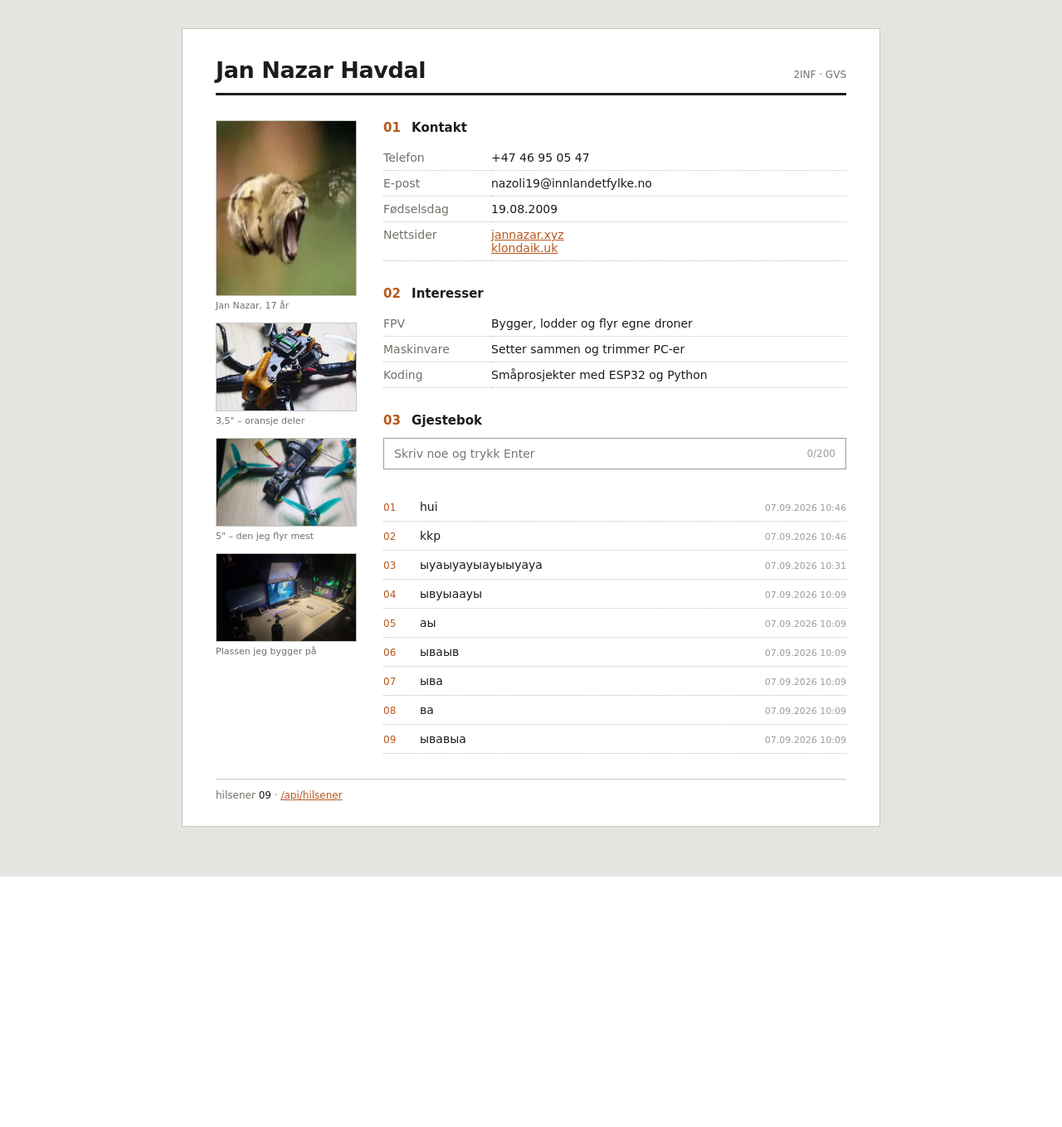
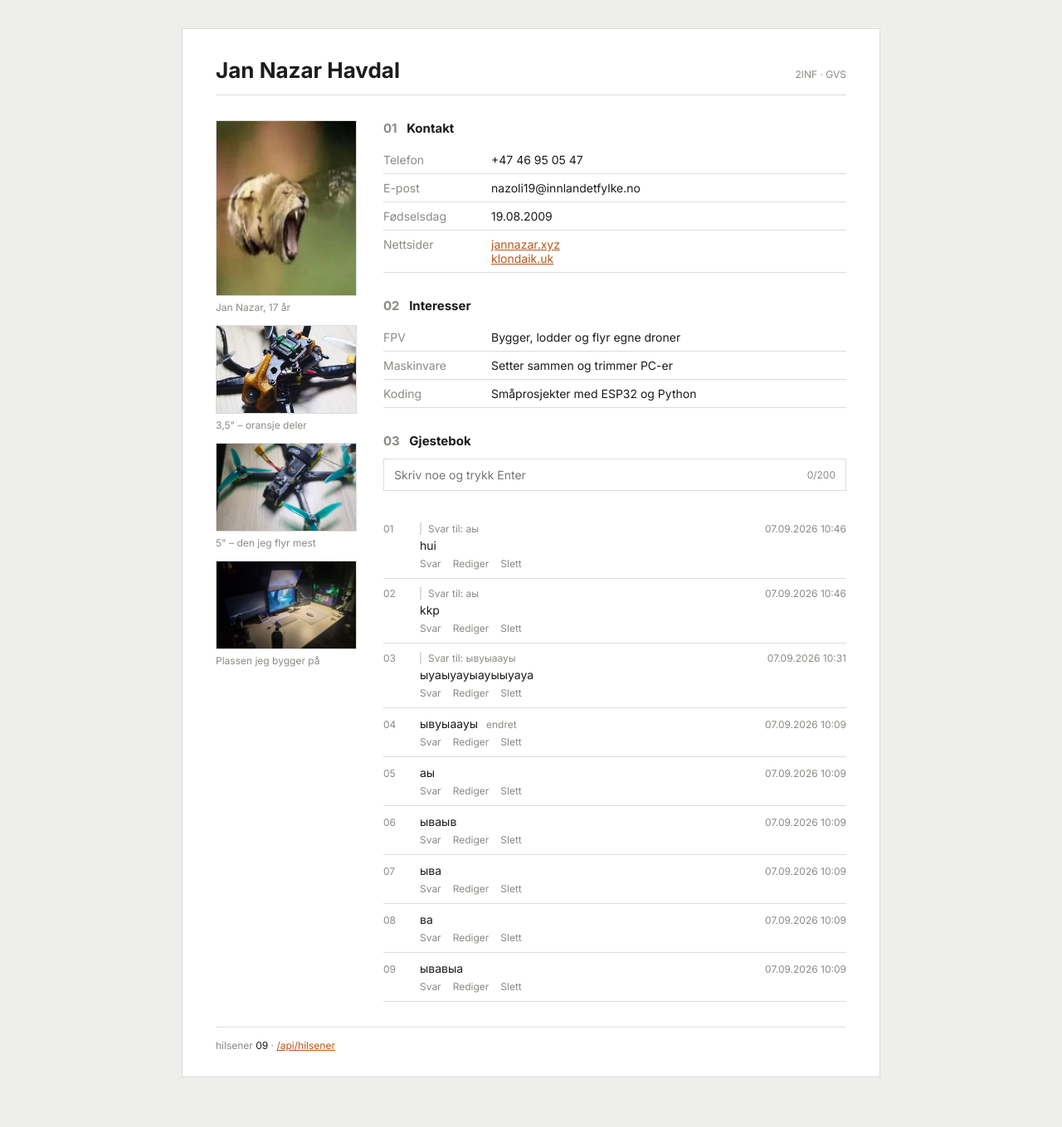
Before and after one commit to KrekerDM/SimpleFlaskWEB, a Flask app: page / in a window 1280 px wide. Shown: the whole page at 83% size. Before the commit the page ends 1057 px from the top, so only its background shows below. Run offline with Flask 3, Linux system fonts and the light colour scheme; data comes from the database, SQL or seed files in the repository; both versions use the stored data as it was after the commit.

Commit message:
update svar-Redig

```diff
--- a/app.py
+++ b/app.py
@@ -8,7 +8,14 @@ app = flask.Flask(__name__)
 
 DATABASE = os.path.join(os.path.dirname(__file__), 'hilsener.db')
 MAKS_LENGDE = 200
+KORT_LENGDE = 40
 FODSELSDAG = date(2009, 8, 19)
+
+SPORRING = """
+    SELECT h.id, h.tekst, h.tidspunkt, h.endret, h.svar_til, s.tekst AS svar_tekst
+    FROM hilsener h
+    LEFT JOIN hilsener s ON s.id = h.svar_til
+"""
 
 
 def koble():
@@ -23,20 +30,63 @@ def lag_tabell():
         CREATE TABLE IF NOT EXISTS hilsener (
             id INTEGER PRIMARY KEY AUTOINCREMENT,
             tekst TEXT NOT NULL,
-            tidspunkt TEXT NOT NULL
+            tidspunkt TEXT NOT NULL,
+            svar_til INTEGER,
+            endret TEXT
         )
     """)
     kobling.commit()
     kobling.close()
 
 
+def naa():
+    return datetime.now().strftime('%d.%m.%Y %H:%M')
+
+
+def kort_tekst(tekst):
+    if tekst and len(tekst) > KORT_LENGDE:
+        return tekst[:KORT_LENGDE].rstrip() + '…'
+    return tekst
+
+
+def lag_hilsen(rad):
+    hilsen = dict(rad)
+    hilsen['svar_kort'] = kort_tekst(hilsen.pop('svar_tekst'))
+    return hilsen
+
+
 def hent_alle():
     kobling = koble()
-    rader = kobling.execute(
-        'SELECT tekst, tidspunkt FROM hilsener ORDER BY id DESC'
-    ).fetchall()
+    rader = kobling.execute(SPORRING + 'ORDER BY h.id DESC').fetchall()
     kobling.close()
-    return [dict(rad) for rad in rader]
+    return [lag_hilsen(rad) for rad in rader]
+
+
+def hent_en(kobling, hilsen_id):
+    rad = kobling.execute(SPORRING + 'WHERE h.id = ?', (hilsen_id,)).fetchone()
+    return lag_hilsen(rad) if rad else None
+
+
+def tell(kobling):
+    return kobling.execute('SELECT COUNT(*) FROM hilsener').fetchone()[0]
+
+
+def les_tekst(data):
+    tekst = str(data.get('tekst', '')).strip()
+    if not tekst:
+        return None, 'Du må skrive noe før du trykker Enter.'
+    if len(tekst) > MAKS_LENGDE:
+        return None, f'Hilsenen kan ikke være lengre enn {MAKS_LENGDE} tegn.'
+    return tekst, None
+
+
+def finn_traad(kobling, hilsen_id):
+    ider = [hilsen_id]
+    for forelder in ider:
+        for rad in kobling.execute('SELECT id FROM hilsener WHERE svar_til = ?', (forelder,)):
+            ider.append(rad['id'])
+    return ider
+
 
 def regn_alder(fodt):
     i_dag = date.today()
@@ -68,32 +118,77 @@ def api():
 @app.route('/hilsen', methods=['POST'])
 def ny_hilsen():
     data = flask.request.get_json(silent=True) or {}
-    tekst = str(data.get('tekst', '')).strip()
+    tekst, feil = les_tekst(data)
+    if feil:
+        return flask.jsonify({'feil': feil}), 400
 
-    if not tekst:
-        return flask.jsonify({'feil': 'Du må skrive noe før du trykker Enter.'}), 400
-
-    if len(tekst) > MAKS_LENGDE:
-        return flask.jsonify({
-            'feil': f'Hilsenen kan ikke være lengre enn {MAKS_LENGDE} tegn.'
-        }), 400
-
-    tidspunkt = datetime.now().strftime('%d.%m.%Y %H:%M')
+    try:
+        svar_til = int(data['svar_til']) if data.get('svar_til') is not None else None
+    except (TypeError, ValueError):
+        return flask.jsonify({'feil': 'Ugyldig hilsen å svare på.'}), 400
 
     kobling = koble()
-    kobling.execute(
-        'INSERT INTO hilsener (tekst, tidspunkt) VALUES (?, ?)',
-        (tekst, tidspunkt),
+    if svar_til is not None and hent_en(kobling, svar_til) is None:
+        kobling.close()
+        return flask.jsonify({'feil': 'Hilsenen du svarte på finnes ikke lenger.'}), 404
+
+    markor = kobling.execute(
+        'INSERT INTO hilsener (tekst, tidspunkt, svar_til) VALUES (?, ?, ?)',
+        (tekst, naa(), svar_til),
     )
     kobling.commit()
-    antall = kobling.execute('SELECT COUNT(*) FROM hilsener').fetchone()[0]
+    hilsen = hent_en(kobling, markor.lastrowid)
+    hilsen['antall'] = tell(kobling)
     kobling.close()
 
-    return flask.jsonify({'tekst': tekst, 'tidspunkt': tidspunkt, 'antall': antall})
+    return flask.jsonify(hilsen)
+
+
+@app.route('/hilsen/<int:hilsen_id>', methods=['PUT'])
+def endre_hilsen(hilsen_id):
+    data = flask.request.get_json(silent=True) or {}
+    tekst, feil = les_tekst(data)
+    if feil:
+        return flask.jsonify({'feil': feil}), 400
+
+    kobling = koble()
+    if hent_en(kobling, hilsen_id) is None:
+        kobling.close()
+        return flask.jsonify({'feil': 'Fant ikke hilsenen.'}), 404
+
+    kobling.execute(
+        'UPDATE hilsener SET tekst = ?, endret = ? WHERE id = ?',
+        (tekst, naa(), hilsen_id),
+    )
+    kobling.commit()
+    hilsen = hent_en(kobling, hilsen_id)
+    hilsen['kort'] = kort_tekst(tekst)
+    kobling.close()
+
+    return flask.jsonify(hilsen)
+
+
+@app.route('/hilsen/<int:hilsen_id>', methods=['DELETE'])
+def slett_hilsen(hilsen_id):
+    kobling = koble()
+    if hent_en(kobling, hilsen_id) is None:
+        kobling.close()
+        return flask.jsonify({'feil': 'Fant ikke hilsenen.'}), 404
+
+    ider = finn_traad(kobling, hilsen_id)
+    plasser = ','.join('?' for _ in ider)
+    kobling.execute(f'DELETE FROM hilsener WHERE id IN ({plasser})', ider)
+    kobling.commit()
+    antall = tell(kobling)
+    kobling.close()
+
+    return flask.jsonify({'slettet': ider, 'antall': antall})
 
 
 @app.errorhandler(404)
 def ikke_funnet(feil):
+    if flask.request.path.startswith('/api/') or flask.request.method != 'GET':
+        return flask.jsonify({'feil': 'Fant ikke hilsenen.'}), 404
     return flask.render_template('404.html'), 404
 
 
--- a/requirements.txt
+++ /dev/null
@@ -1 +0,0 @@
-Flask
--- a/static/script.js
+++ b/static/script.js
@@ -4,68 +4,280 @@ const teller = document.getElementById("teller");
 const feilmelding = document.getElementById("feilmelding");
 const tomMelding = document.getElementById("tom-melding");
 const antallUt = document.getElementById("antall");
+const svarLinje = document.getElementById("svarer");
+const svarTekst = document.getElementById("svarer-tekst");
+const avbrytKnapp = document.getElementById("avbryt-svar");
 const maks = felt.maxLength;
 
 let sender = false;
+let svarerTil = null;
+let redigerer = null;
 
-function vis(tekst, tidspunkt) {
-  const rad = document.createElement("li");
+async function send(url, metode, kropp) {
+  const svar = await fetch(url, {
+    method: metode,
+    headers: kropp ? { "Content-Type": "application/json" } : {},
+    body: kropp ? JSON.stringify(kropp) : null,
+  });
+  return { ok: svar.ok, data: await svar.json() };
+}
 
-  const innhold = document.createElement("span");
-  innhold.className = "tekst";
-  innhold.textContent = tekst;
+function lag(tag, klasse, tekst) {
+  const element = document.createElement(tag);
+  element.className = klasse;
+  if (tekst !== undefined) {
+    element.textContent = tekst;
+  }
+  return element;
+}
 
-  const stempel = document.createElement("span");
-  stempel.className = "tid";
-  stempel.textContent = tidspunkt;
+function lagSitat(id, kort) {
+  const sitat = lag("span", "sitat", "Svar til: " + kort);
+  sitat.dataset.svarTil = id;
+  return sitat;
+}
+
+function lagEndret(tidspunkt) {
+  const merke = lag("span", "endret", "endret");
+  merke.title = "Endret " + tidspunkt;
+  return merke;
+}
+
+function lagRad(hilsen) {
+  const rad = lag("li", "");
+  rad.dataset.id = hilsen.id;
+
+  const innhold = lag("div", "innhold");
+  if (hilsen.svar_kort) {
+    innhold.appendChild(lagSitat(hilsen.svar_til, hilsen.svar_kort));
+  }
+  innhold.appendChild(lag("span", "tekst", hilsen.tekst));
+
+  const handlinger = lag("span", "handlinger");
+  ["Svar", "Rediger", "Slett"].forEach(function (navn) {
+    const knapp = lag("button", "", navn);
+    knapp.type = "button";
+    knapp.dataset.handling = navn.toLowerCase();
+    handlinger.appendChild(knapp);
+  });
+  innhold.appendChild(handlinger);
 
   rad.appendChild(innhold);
-  rad.appendChild(stempel);
-  liste.insertBefore(rad, liste.firstChild);
-  tomMelding.hidden = true;
+  rad.appendChild(lag("span", "tid", hilsen.tidspunkt));
+  return rad;
 }
 
-function nullstillFelt() {
-  felt.value = "";
-  teller.textContent = "0/" + maks;
-  teller.classList.remove("naer-grensa");
+function finnSvar(id) {
+  return liste.querySelectorAll('.sitat[data-svar-til="' + id + '"]');
 }
 
+function settAntall(antall) {
+  antallUt.textContent = String(antall).padStart(2, "0");
+  tomMelding.hidden = antall > 0;
+}
+
+function startSvar(rad) {
+  svarerTil = Number(rad.dataset.id);
+  svarTekst.textContent = rad.querySelector(".tekst").textContent;
+  svarLinje.hidden = false;
+  feilmelding.textContent = "";
+  felt.focus();
+}
+
+function stoppSvar() {
+  svarerTil = null;
+  svarTekst.textContent = "";
+  svarLinje.hidden = true;
+}
+
+function stoppRediger() {
+  if (!redigerer) {
+    return;
+  }
+
+  const rad = redigerer;
+  redigerer = null;
+  rad.querySelector(".rediger-felt").remove();
+  rad.querySelector(".rediger-hjelp").remove();
+  rad.querySelector(".tekst").hidden = false;
+  rad.querySelector(".handlinger").hidden = false;
+}
+
+async function lagreRediger(rad, redigerFelt) {
+  const tekst = redigerFelt.value.trim();
+  const tekstUt = rad.querySelector(".tekst");
+  const id = Number(rad.dataset.id);
+
+  if (tekst === "") {
+    return;
+  }
+
+  if (tekst === tekstUt.textContent) {
+    stoppRediger();
+    felt.focus();
+    return;
+  }
+
+  try {
+    const svar = await send("/hilsen/" + id, "PUT", { tekst: tekst });
+
+    if (!svar.ok) {
+      feilmelding.textContent = svar.data.feil;
+      return;
+    }
+
+    tekstUt.textContent = svar.data.tekst;
+
+    const merke = rad.querySelector(".endret");
+    if (merke) {
+      merke.remove();
+    }
+    tekstUt.after(lagEndret(svar.data.endret));
+
+    finnSvar(id).forEach(function (sitat) {
+      sitat.textContent = "Svar til: " + svar.data.kort;
+    });
+
+    if (svarerTil === id) {
+      svarTekst.textContent = svar.data.tekst;
+    }
+
+    feilmelding.textContent = "";
+    stoppRediger();
+    felt.focus();
+  } catch (error) {
+    feilmelding.textContent = "Fikk ikke kontakt med serveren.";
+  }
+}
+
+function startRediger(rad) {
+  if (redigerer === rad) {
+    return;
+  }
+
+  stoppRediger();
+  redigerer = rad;
+
+  const tekst = rad.querySelector(".tekst");
+  const redigerFelt = lag("input", "rediger-felt");
+  redigerFelt.type = "text";
+  redigerFelt.maxLength = maks;
+  redigerFelt.value = tekst.textContent;
+  redigerFelt.setAttribute("aria-label", "Endre hilsenen");
+
+  redigerFelt.addEventListener("keydown", function (e) {
+    if (e.key === "Escape") {
+      stoppRediger();
+      felt.focus();
+    } else if (e.key === "Enter") {
+      lagreRediger(rad, redigerFelt);
+    }
+  });
+
+  tekst.hidden = true;
+  rad.querySelector(".handlinger").hidden = true;
+  rad.querySelector(".innhold").append(
+    redigerFelt,
+    lag("span", "rediger-hjelp", "Esc for å avbryte · Enter for å lagre")
+  );
+
+  redigerFelt.focus();
+  redigerFelt.setSelectionRange(maks, maks);
+}
+
+async function slett(rad) {
+  const id = Number(rad.dataset.id);
+  const sporsmal = finnSvar(id).length > 0
+    ? "Slette hilsenen og svarene på den?"
+    : "Slette denne hilsenen?";
+
+  if (!window.confirm(sporsmal)) {
+    return;
+  }
+
+  try {
+    const svar = await send("/hilsen/" + id, "DELETE");
+
+    if (!svar.ok) {
+      feilmelding.textContent = svar.data.feil;
+      return;
+    }
+
+    svar.data.slettet.forEach(function (slettetId) {
+      const slettetRad = liste.querySelector('li[data-id="' + slettetId + '"]');
+
+      if (redigerer === slettetRad) {
+        redigerer = null;
+      }
+      if (svarerTil === slettetId) {
+        stoppSvar();
+      }
+      if (slettetRad) {
+        slettetRad.remove();
+      }
+    });
+
+    settAntall(svar.data.antall);
+    feilmelding.textContent = "";
+  } catch (error) {
+    feilmelding.textContent = "Fikk ikke kontakt med serveren.";
+  }
+}
+
+liste.addEventListener("click", function (e) {
+  const knapp = e.target.closest("button[data-handling]");
+  if (!knapp) {
+    return;
+  }
+
+  const rad = knapp.closest("li");
+  if (knapp.dataset.handling === "svar") {
+    startSvar(rad);
+  } else if (knapp.dataset.handling === "rediger") {
+    startRediger(rad);
+  } else {
+    slett(rad);
+  }
+});
+
+avbrytKnapp.addEventListener("click", function () {
+  stoppSvar();
+  felt.focus();
+});
+
 felt.addEventListener("input", function () {
-  const lengde = felt.value.length;
-  teller.textContent = lengde + "/" + maks;
-  teller.classList.toggle("naer-grensa", lengde > maks - 20);
+  teller.textContent = felt.value.length + "/" + maks;
+  teller.classList.toggle("naer-grensa", felt.value.length > maks - 20);
   feilmelding.textContent = "";
 });
 
 felt.addEventListener("keydown", async function (e) {
-  if (e.key !== "Enter" || sender) {
+  if (e.key === "Escape") {
+    stoppSvar();
     return;
   }
 
   const tekst = felt.value.trim();
-  if (tekst === "") {
+  if (e.key !== "Enter" || sender || tekst === "") {
     return;
   }
 
   sender = true;
 
   try {
-    const svar = await fetch("/hilsen", {
-      method: "POST",
-      headers: { "Content-Type": "application/json" },
-      body: JSON.stringify({ tekst: tekst }),
-    });
-    const data = await svar.json();
+    const svar = await send("/hilsen", "POST", { tekst: tekst, svar_til: svarerTil });
 
     if (!svar.ok) {
-      feilmelding.textContent = data.feil;
+      feilmelding.textContent = svar.data.feil;
       return;
     }
 
-    vis(data.tekst, data.tidspunkt);
-    antallUt.textContent = String(data.antall).padStart(2, "0");
-    nullstillFelt();
+    liste.insertBefore(lagRad(svar.data), liste.firstChild);
+    settAntall(svar.data.antall);
+    stoppSvar();
+    felt.value = "";
+    teller.textContent = "0/" + maks;
+    teller.classList.remove("naer-grensa");
   } catch (error) {
     feilmelding.textContent = "Fikk ikke kontakt med serveren.";
   } finally {
@@ -73,7 +285,6 @@ felt.addEventListener("keydown", async function (e) {
   }
 });
 
-// vise bilder
 const visning = document.getElementById("visning");
 const visningBilde = document.getElementById("visning-bilde");
 const visningTekst = document.getElementById("visning-tekst");
--- a/static/style.css
+++ b/static/style.css
@@ -1,17 +1,27 @@
+:root {
+  --bakgrunn: #eeeeec;
+  --ark: #ffffff;
+  --tekst: #1c1c1a;
+  --svak: #8a8b85;
+  --strek: #dcdcd8;
+  --aksent: #b8571c;
+  --feil: #a33a22;
+}
+
 body {
   margin: 0;
   padding: 34px 16px 60px;
-  background-color: #e4e5e1;
-  color: #1c1c1a;
-  font-family: cursive;
+  background-color: var(--bakgrunn);
+  color: var(--tekst);
+  font-family: "Inter", "Segoe UI", Helvetica, Arial, sans-serif;
   font-size: 14px;
 }
 
 .ark {
   max-width: 760px;
   margin: 0 auto;
-  background-color: #ffffff;
-  border: 1px solid #c6c7c1;
+  background-color: var(--ark);
+  border: 1px solid var(--strek);
   padding: 34px 40px 30px;
 }
 
@@ -20,20 +30,33 @@ header {
   align-items: baseline;
   justify-content: space-between;
   gap: 16px;
-  border-bottom: 3px solid #1c1c1a;
-  padding-bottom: 12px;
+  border-bottom: 1px solid var(--strek);
+  padding-bottom: 14px;
 }
 
 h1 {
   margin: 0;
-  font-size: 27px;
-  letter-spacing: -0.4px;
+  font-size: 26px;
+}
+
+.stempel,
+.rail figcaption,
+.tom,
+.sitat,
+.endret,
+.logg .tid,
+.handlinger button,
+#avbryt-svar,
+.rediger-hjelp,
+#teller,
+#feilmelding,
+footer,
+#visning p {
+  font-size: 12px;
 }
 
 .stempel {
-  font-family: cursive;
-  font-size: 12px;
-  color: #6f7168;
+  color: var(--svak);
   white-space: nowrap;
 }
 
@@ -47,9 +70,8 @@ h2 {
 }
 
 .nr {
-  font-family: cursive;
-  color: #b8571c;
   margin-right: 8px;
+  color: var(--svak);
 }
 
 .rader {
@@ -58,17 +80,18 @@ h2 {
   margin: 0;
 }
 
+.rader dt,
+.rader dd {
+  padding: 8px 0;
+  border-bottom: 1px solid var(--strek);
+}
+
 .rader dt {
-  padding: 7px 0;
-  border-bottom: 1px dotted #c2c3bc;
-  color: #6f7168;
+  color: var(--svak);
 }
 
 .rader dd {
   margin: 0;
-  padding: 7px 0;
-  border-bottom: 1px dotted #c2c3bc;
-  font-family: cursive;
   word-break: break-word;
 }
 
@@ -93,7 +116,7 @@ h2 {
   display: block;
   width: 100%;
   padding: 0;
-  border: 1px solid #c6c7c1;
+  border: 1px solid var(--strek);
   background: none;
   cursor: zoom-in;
 }
@@ -110,10 +133,8 @@ h2 {
 }
 
 .rail figcaption {
-  margin-top: 5px;
-  font-family: cursive;
-  font-size: 11px;
-  color: #6f7168;
+  margin-top: 6px;
+  color: var(--svak);
 }
 
 main section:first-child {
@@ -121,56 +142,71 @@ main section:first-child {
 }
 
 a {
-  color: #b8571c;
+  color: var(--aksent);
 }
 
-a:hover,
-a:focus {
-  color: #8c3f12;
+.svarer {
+  display: flex;
+  align-items: baseline;
+  gap: 10px;
+  margin: 0;
+  padding: 8px 12px;
+  border: 1px solid var(--strek);
+  border-bottom: none;
+  color: var(--svak);
+}
+
+.svarer[hidden] {
+  display: none;
+}
+
+#svarer-tekst {
+  flex: 1;
+  min-width: 0;
+  color: var(--tekst);
+  overflow: hidden;
+  text-overflow: ellipsis;
+  white-space: nowrap;
 }
 
 .skrivefelt {
   display: flex;
   align-items: center;
-  border: 1px solid #9b9c94;
+  border: 1px solid var(--strek);
 }
 
 .skrivefelt:focus-within {
-  border-color: #b8571c;
+  border-color: var(--aksent);
 }
 
 #hilsen-input {
   flex: 1;
+  min-width: 0;
   border: none;
   outline: none;
   padding: 10px 12px;
-  font-family: cursive;
+  font-family: inherit;
   font-size: 14px;
 }
 
 #teller {
   padding-right: 12px;
-  font-family: cursive;
-  font-size: 12px;
-  color: #9b9c94;
+  color: var(--svak);
 }
 
 #teller.naer-grensa {
-  color: #b8571c;
+  color: var(--aksent);
 }
 
 #feilmelding {
   margin: 6px 0 0;
-  font-size: 13px;
-  color: #a33a22;
   min-height: 16px;
+  color: var(--feil);
 }
 
 .tom {
   margin: 10px 0 0;
-  font-family: cursive;
-  font-size: 12px;
-  color: #9b9c94;
+  color: var(--svak);
 }
 
 .logg {
@@ -186,46 +222,107 @@ a:focus {
   grid-template-columns: 34px 1fr auto;
   gap: 10px;
   align-items: baseline;
-  padding: 9px 0;
-  border-bottom: 1px dotted #c2c3bc;
+  padding: 10px 0;
+  border-bottom: 1px solid var(--strek);
 }
 
 .logg li::before {
   content: counter(hilsen, decimal-leading-zero);
-  font-family: cursive;
   font-size: 12px;
-  color: #b8571c;
+  color: var(--svak);
+}
+
+.innhold {
+  min-width: 0;
 }
 
 .logg .tekst {
   word-break: break-word;
 }
 
+.logg .tid,
+.endret,
+.sitat,
+.rediger-hjelp {
+  color: var(--svak);
+}
+
 .logg .tid {
-  font-family: cursive;
-  font-size: 11px;
-  color: #9b9c94;
   white-space: nowrap;
+}
+
+.sitat {
+  display: block;
+  margin-bottom: 4px;
+  padding-left: 8px;
+  border-left: 2px solid var(--strek);
+  word-break: break-word;
+}
+
+.endret {
+  margin-left: 6px;
+  cursor: help;
+}
+
+.handlinger {
+  display: flex;
+  gap: 14px;
+  margin-top: 6px;
+}
+
+.handlinger[hidden] {
+  display: none;
+}
+
+.handlinger button,
+#avbryt-svar {
+  padding: 0;
+  border: none;
+  background: none;
+  font-family: inherit;
+  color: var(--svak);
+  cursor: pointer;
+}
+
+.handlinger button:hover,
+.handlinger button:focus,
+#avbryt-svar:hover,
+#avbryt-svar:focus {
+  color: var(--aksent);
+}
+
+.rediger-felt {
+  width: 100%;
+  box-sizing: border-box;
+  margin-top: 4px;
+  padding: 8px 10px;
+  border: 1px solid var(--aksent);
+  outline: none;
+  font-family: inherit;
+  font-size: 14px;
+}
+
+.rediger-hjelp {
+  display: block;
+  margin-top: 4px;
 }
 
 footer {
   margin-top: 30px;
-  border-top: 1px solid #c6c7c1;
-  padding-top: 12px;
-  font-family: cursive;
-  font-size: 12px;
-  color: #6f7168;
+  border-top: 1px solid var(--strek);
+  padding-top: 14px;
+  color: var(--svak);
 }
 
 footer b {
   font-weight: normal;
-  color: #1c1c1a;
+  color: var(--tekst);
 }
 
 #visning {
   padding: 0;
-  border: 1px solid #9b9c94;
-  background-color: #ffffff;
+  border: 1px solid var(--strek);
+  background-color: var(--ark);
   max-width: 92vw;
 }
 
@@ -242,10 +339,8 @@ footer b {
 #visning p {
   margin: 0;
   padding: 8px 12px;
-  border-top: 1px solid #c6c7c1;
-  font-family: cursive;
-  font-size: 11px;
-  color: #6f7168;
+  border-top: 1px solid var(--strek);
+  color: var(--svak);
 }
 
 @media (max-width: 620px) {
@@ -292,12 +387,16 @@ footer b {
   .logg .tid {
     grid-column: 2;
   }
+
+  .handlinger {
+    gap: 18px;
+  }
 }
 
 @media print {
   body {
     padding: 0;
-    background-color: #ffffff;
+    background-color: var(--ark);
   }
 
   .ark {
@@ -307,7 +406,9 @@ footer b {
   }
 
   .skrivefelt,
-  #feilmelding {
+  #feilmelding,
+  .svarer,
+  .handlinger {
     display: none;
   }
 }
--- a/templates/404.html
+++ b/templates/404.html
@@ -5,6 +5,9 @@
     <meta charset="UTF-8">
     <meta name="viewport" content="width=device-width, initial-scale=1.0">
     <title>Mistet signal &middot; Jan Nazar Havdal</title>
+    <link rel="preconnect" href="https://fonts.googleapis.com">
+    <link rel="preconnect" href="https://fonts.gstatic.com" crossorigin>
+    <link rel="stylesheet" href="https://fonts.googleapis.com/css2?family=Inter:wght@400;600;700&display=swap">
     <link rel="stylesheet" href="{{ url_for('static', filename='style.css') }}">
 </head>
 
--- a/templates/index.html
+++ b/templates/index.html
@@ -6,6 +6,9 @@
     <meta name="viewport" content="width=device-width, initial-scale=1.0">
     <meta name="description" content="Presentasjonsside for Jan Nazar Havdal, elev i 2INF.">
     <title>Jan Nazar Havdal</title>
+    <link rel="preconnect" href="https://fonts.googleapis.com">
+    <link rel="preconnect" href="https://fonts.gstatic.com" crossorigin>
+    <link rel="stylesheet" href="https://fonts.googleapis.com/css2?family=Inter:wght@400;600;700&display=swap">
     <link rel="stylesheet" href="{{ url_for('static', filename='style.css') }}">
 </head>
 
@@ -81,6 +84,11 @@
                 <section>
                     <h2><span class="nr">03</span> Gjestebok</h2>
 
+                    <p class="svarer" id="svarer" hidden>
+                        Svarer på <span id="svarer-tekst"></span>
+                        <button type="button" id="avbryt-svar">Avbryt</button>
+                    </p>
+
                     <div class="skrivefelt">
                         <input type="text" id="hilsen-input" maxlength="{{ maks }}" autocomplete="off"
                             placeholder="Skriv noe og trykk Enter" aria-label="Skriv en hilsen">
@@ -92,8 +100,21 @@
 
                     <ol class="logg" id="hilsen-liste">
                         {% for h in hilsener %}
-                        <li>
-                            <span class="tekst">{{ h.tekst }}</span>
+                        <li data-id="{{ h.id }}">
+                            <div class="innhold">
+                                {% if h.svar_kort %}
+                                <span class="sitat" data-svar-til="{{ h.svar_til }}">Svar til: {{ h.svar_kort }}</span>
+                                {% endif %}
+                                <span class="tekst">{{ h.tekst }}</span>
+                                {% if h.endret %}
+                                <span class="endret" title="Endret {{ h.endret }}">endret</span>
+                                {% endif %}
+                                <span class="handlinger">
+                                    <button type="button" data-handling="svar">Svar</button>
+                                    <button type="button" data-handling="rediger">Rediger</button>
+                                    <button type="button" data-handling="slett">Slett</button>
+                                </span>
+                            </div>
                             <span class="tid">{{ h.tidspunkt }}</span>
                         </li>
                         {% endfor %}
```
Also changed, not shown: forklaring.md (+11 -2 lines), README.md (deleted), hilsener.db, 1 other file.
